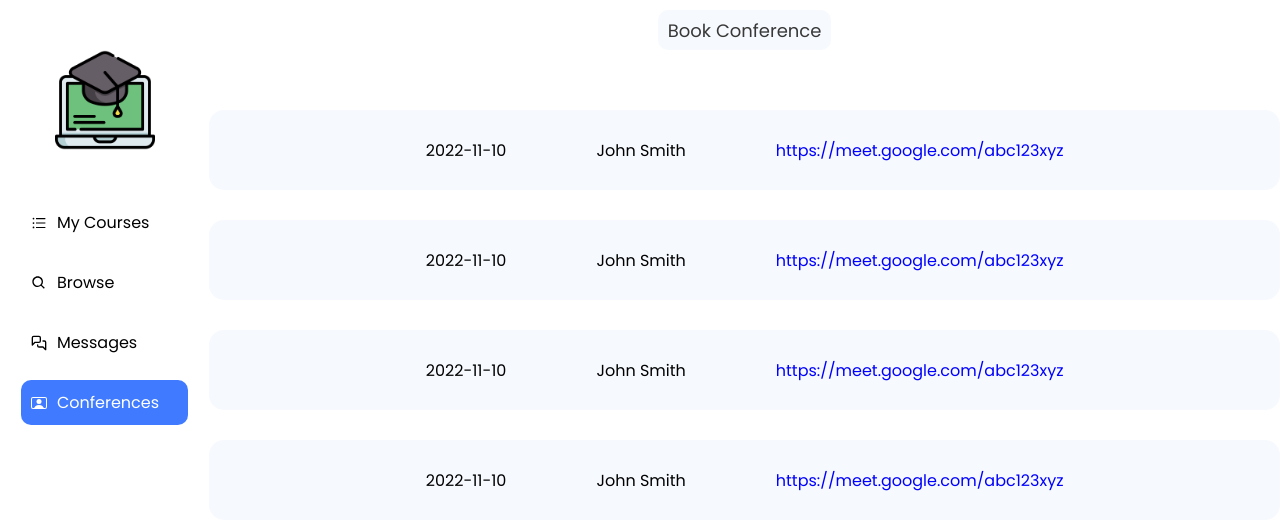
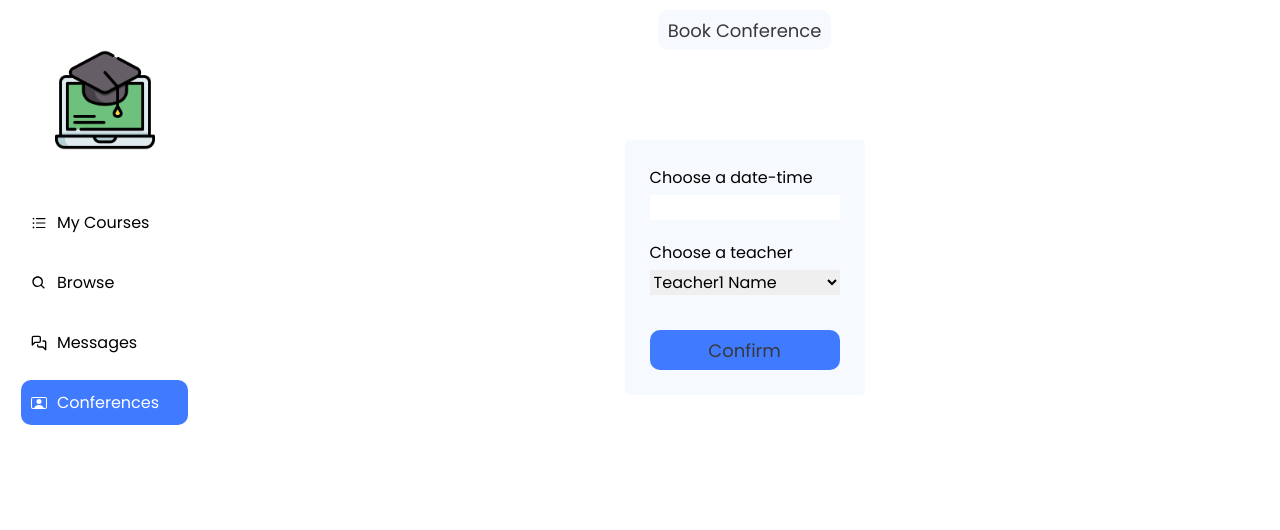
Before and after one commit to amr-hammoud/e-learning-system, a React (Create React App) app in the folder frontend/: page /student/conferences in a window 1280 px wide. Shown: the top 530 px of the page. Built offline with nearby package versions, Linux system fonts and the light colour scheme; the HTML template or start-up script is replaced by a standard one.

Commit message:
<FE> Added new meeting form component

```diff
--- /dev/null
+++ b/frontend/src/Components/Student/NewMeeting/index.jsx
@@ -0,0 +1,35 @@
+import React from "react";
+import './style.css';
+import Button from "../../Base/Button";
+
+const NewMeeting=({teachers})=>{
+	return (
+    <div class="flex center meeting-card rounded ">
+        <div className="meeting-info flex column">
+            <div class="meeting-data  primary-bg flex column roundedSmall">
+                <div className="row-meeting flex column">
+                    <label>Choose a date-time</label>
+                    <input type="datetime"/>
+                </div>
+                <div className="row-meeting flex column">
+                    <label>Choose a teacher</label>
+                    <select>
+                    <option value="1">Teacher1 Name</option>
+                    <option value="2">Teacher1 Name</option>
+                    <option value="3">Teacher1 Name</option>
+                    <option value="4">Teacher1 Name</option>
+                    </select>
+                </div>
+                <div className="row-meeting btn flex column">
+                    <Button
+                        color={"blue-bg"}
+                        textColor={"dark-gray"}
+                        text={"Confirm"}
+                        />
+                    </div>
+            </div>
+        </div>
+    </div>
+    );
+}
+export default NewMeeting;
--- /dev/null
+++ b/frontend/src/Components/Student/NewMeeting/style.css
@@ -0,0 +1,21 @@
+.meeting-card{
+    width:100%;
+
+}
+.meeting-info{
+    width:300px;
+    height:100%;
+}
+.meeting-data{
+    width:100%;
+    padding:10px;
+    padding:25px;
+    margin-bottom: 10px;
+    gap:20px;
+}
+.row-meeting{
+gap:5px;
+}
+.btn{
+    margin-top: 15px;
+}
--- a/frontend/src/Pages/Student/Conferences/index.jsx
+++ b/frontend/src/Pages/Student/Conferences/index.jsx
@@ -2,6 +2,7 @@ import React from "react";
 import Sidebar from "../../../Components/Common/Sidebar";
 import Conference from "../../../Components/Student/Conference";
 import Button from "../../../Components/Base/Button";
+import NewMeeting from "../../../Components/Student/NewMeeting";
 const StudentConferencesPage=()=>{
 	const meeting={"date": "2022-11-10",
 					"teacher": "John Smith",
@@ -25,10 +26,11 @@ const StudentConferencesPage=()=>{
 				</div>
 				<div className="spacer-"></div>
 				<div className="spacer-30"></div>
+				{/* <Conference meeting={meeting} />
 				<Conference meeting={meeting} />
 				<Conference meeting={meeting} />
-				<Conference meeting={meeting} />
-				<Conference meeting={meeting} />
+				<Conference meeting={meeting} /> */}
+				<NewMeeting />
 			</div>
 			</div>
 
```
